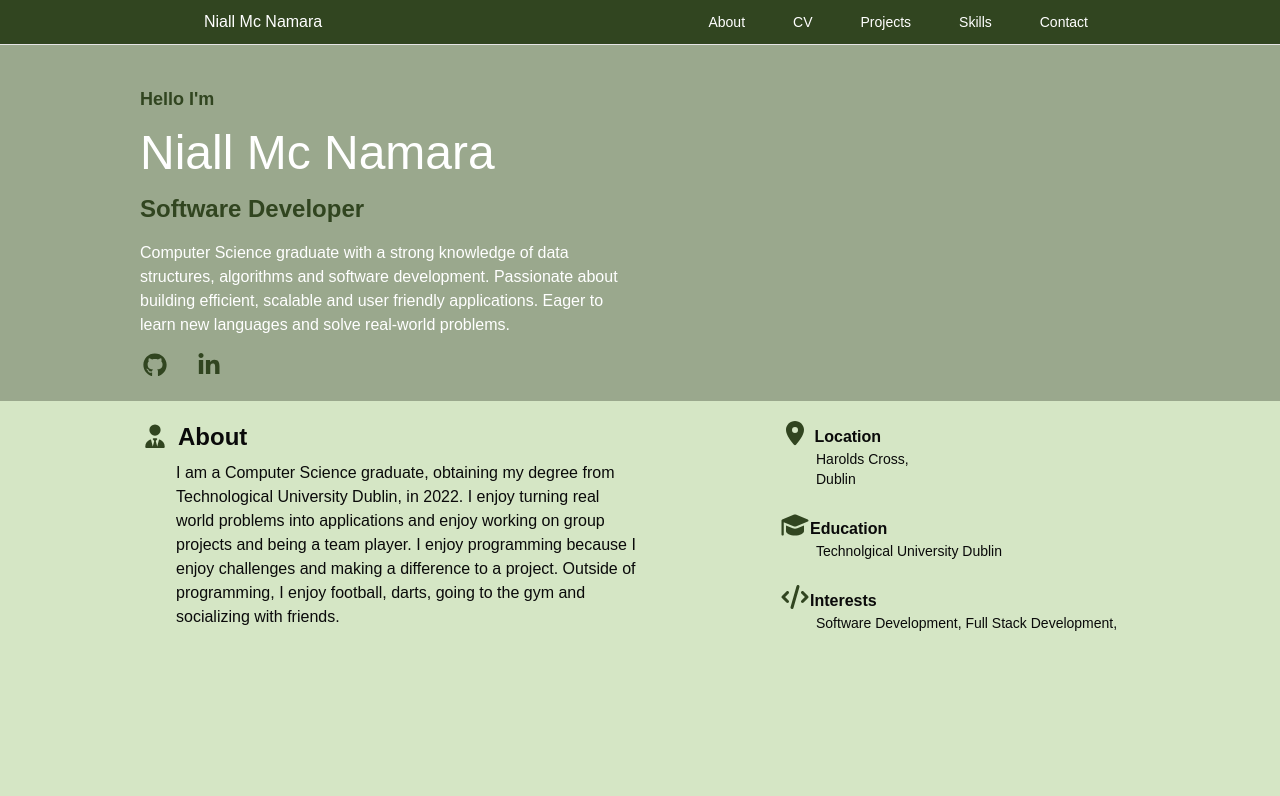
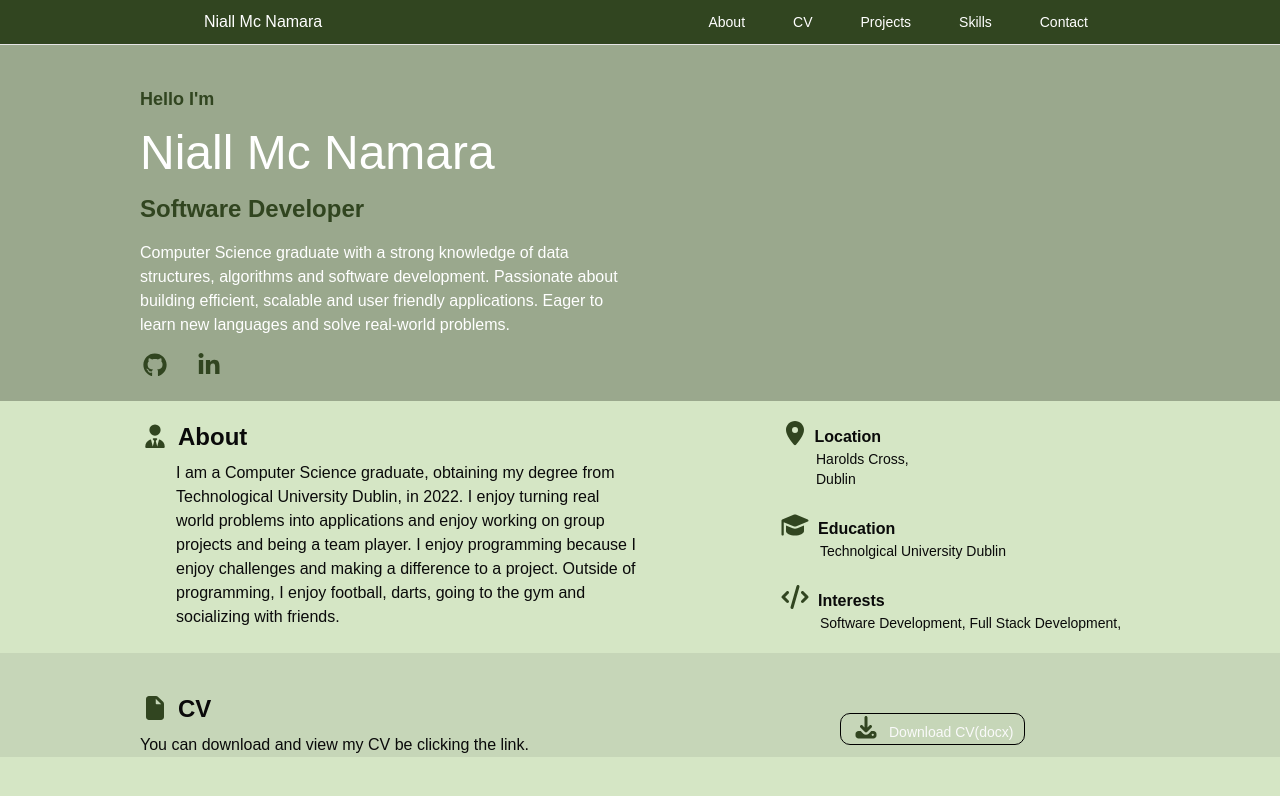
Before and after one commit to c18441084/ProfolioWebsite, a React (Vite) app: page / in a window 1280 px wide. Shown: the top 796 px of the page. Built offline with nearby package versions, Linux system fonts and the light colour scheme.

Commit message:
CV section added. Hover needs to be editted

```diff
--- a/src/Components/Niallmcnamara.jsx
+++ b/src/Components/Niallmcnamara.jsx
@@ -1,14 +1,8 @@
-import {
-  NavigationMenu,
-  NavigationMenuContent,
+import { NavigationMenu,
   NavigationMenuItem,
   NavigationMenuLink,
   NavigationMenuList,
-  NavigationMenuTrigger,
 } from "@/components/ui/navigation-menu"
-import {FontAwesomeIcon} from '@fortawesome/react-fontawesome'
-import { faGithub, faLinkedinIn } from "@fortawesome/free-brands-svg-icons"
-import { faCode, faGraduationCap, faLocationDot, faUserTie } from '@fortawesome/free-solid-svg-icons';
 import {
   Tooltip,
   TooltipContent,
@@ -23,7 +17,10 @@ import {
   CardHeader,
   CardTitle,
 } from "@/components/ui/card";
-
+import { Button } from "@/components/ui/button";
+import {FontAwesomeIcon} from '@fortawesome/react-fontawesome'
+import { faGithub, faLinkedinIn } from "@fortawesome/free-brands-svg-icons"
+import { faCode, faDownload, faFile, faGraduationCap, faLocationDot, faUserTie } from '@fortawesome/free-solid-svg-icons';
 
 export default function Niallmcnamara(){
     return(
@@ -40,31 +37,31 @@ export default function Niallmcnamara(){
                         <NavigationMenuList className="flex gap-8 mr-45">
 
                             <NavigationMenuItem>
-                                <NavigationMenuLink href="#about-me">
+                                <NavigationMenuLink href="#about-me" className="hover:text-[#314520]">
                                     About
                                 </NavigationMenuLink>
                             </NavigationMenuItem>
 
                             <NavigationMenuItem>
-                                <NavigationMenuLink href="/">
+                                <NavigationMenuLink href="#cv" className="hover:text-[#314520]">
                                     CV
                                 </NavigationMenuLink>
                             </NavigationMenuItem>
 
                             <NavigationMenuItem>
-                                <NavigationMenuLink href="/">
+                                <NavigationMenuLink href="/" className="hover:text-[#314520]">
                                     Projects
                                 </NavigationMenuLink>
                             </NavigationMenuItem>
 
                             <NavigationMenuItem>
-                                <NavigationMenuLink href="/">
+                                <NavigationMenuLink href="/" className="hover:text-[#314520]">
                                     Skills
                                 </NavigationMenuLink>
                             </NavigationMenuItem>
 
                             <NavigationMenuItem>
-                                <NavigationMenuLink href="/">
+                                <NavigationMenuLink href="/" className="hover:text-[#314520]">
                                     Contact
                                 </NavigationMenuLink>
                             </NavigationMenuItem>
@@ -138,19 +135,37 @@ export default function Niallmcnamara(){
                     <br />
                     <a href="https://www.tudublin.ie/">
                         <p className="font-bold">
-                            <FontAwesomeIcon icon={faGraduationCap} className="text-2xl text-[#314520]" />Education
+                            <FontAwesomeIcon icon={faGraduationCap} className="text-2xl text-[#314520] pr-2" />Education
                         </p>
-                        <p className="text-sm pl-9">
+                        <p className="text-sm pl-10">
                             Technolgical University Dublin
                         </p>
                     </a>
                     <br />
                     <p className="font-bold">
-                            <FontAwesomeIcon icon={faCode} className="text-2xl text-[#314520]" />Interests
+                            <FontAwesomeIcon icon={faCode} className="text-2xl text-[#314520] pr-2" />Interests
                     </p>
-                    <p className="text-sm pl-9 w-90">
+                    <p className="text-sm pl-10 w-90">
                         Software Development, Full Stack Development,
                     </p>
+                </div>
+            </div>
+
+
+            <div className="flex bg-[#c6d6b8]" id="cv">
+                <div className="w-1/2 pl-35 pt-10">
+                    <h1 className="text-2xl font-bold pb-2">
+                        <FontAwesomeIcon icon={faFile} className="text-2xl pr-2 text-[#314520]" />CV
+                    </h1>
+                    <p>You can download and view my CV be clicking the link. </p>
+                </div>
+                <div>
+                    <Button className = "bg-[#c6d6b8] border-solid border-black ml-50 mt-15">
+                        <a href="/NiallMcNamaraCV.docx" download="NiallCV.docx">
+                            <FontAwesomeIcon icon={faDownload} className="text-2xl text-[#314520] pr-2 hover:text-[#314520]"/>
+                            Download CV(docx)
+                        </a>
+                    </Button>
                 </div>
             </div>
             {/* <div className="pt-6 flex justify-center items-center">
--- /dev/null
+++ b/src/Components/button-standard-1.jsx
@@ -0,0 +1,7 @@
+import { Button } from "@/components/ui/button";
+
+export const title = "Default with text";
+
+const Example = () => <Button>Button</Button>;
+
+export default Example;
```
Also changed, not shown: components.json, 1 other file (tests, documents, lock files or other folders).
